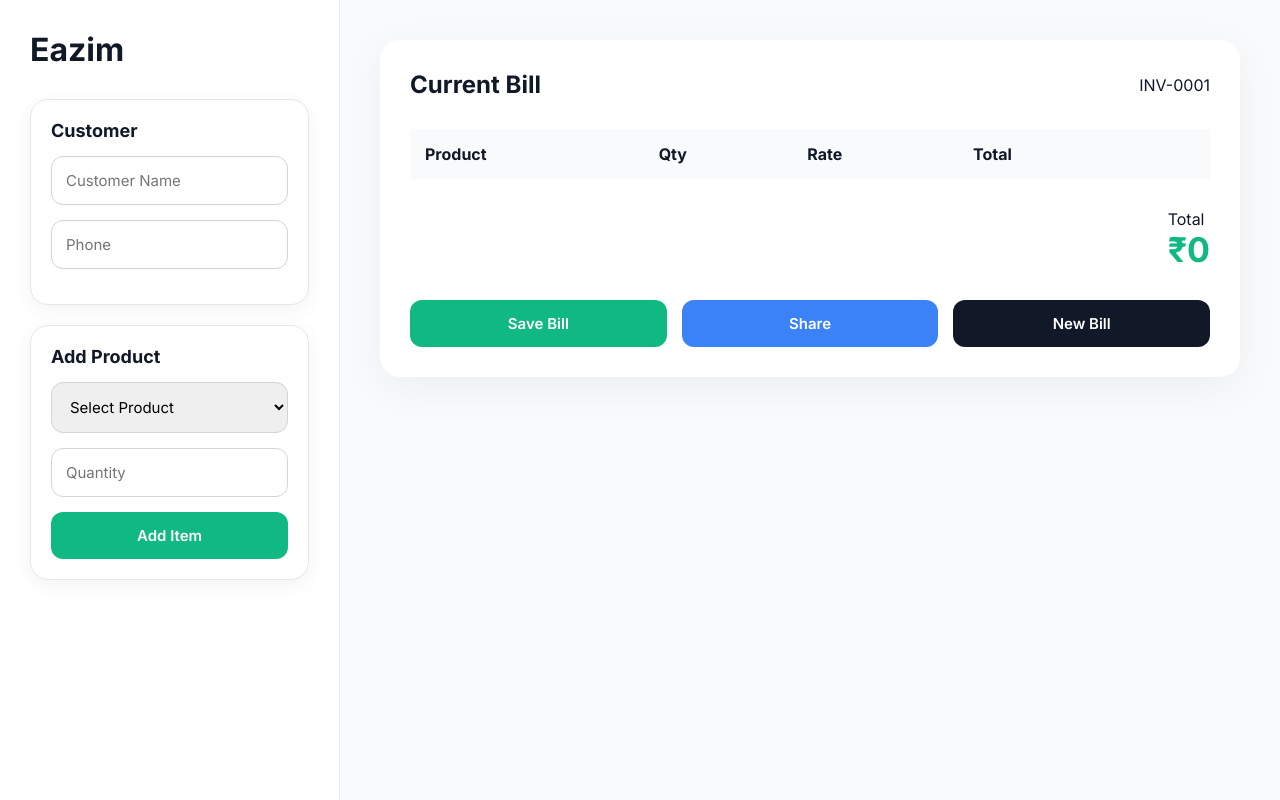
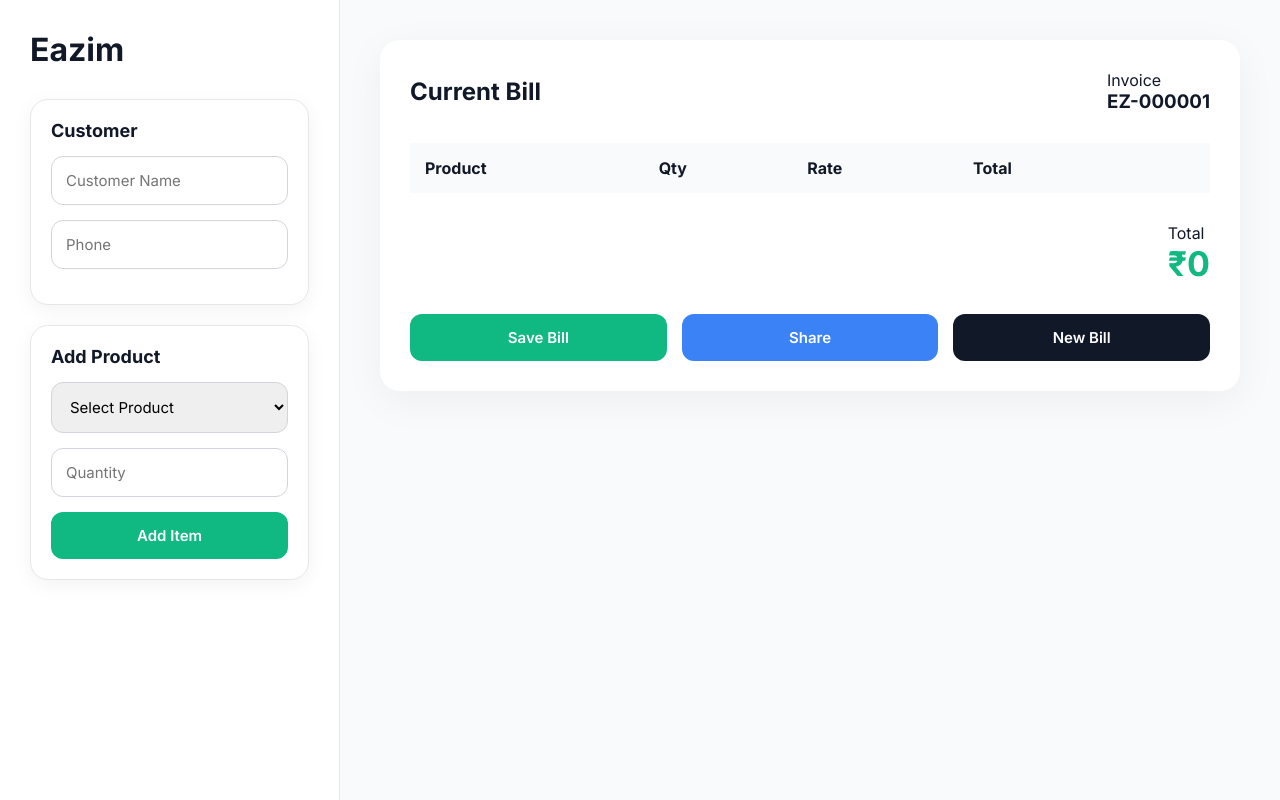
Before and after one commit to talesnframesofficial-alt/eazim, a plain HTML site: page index.html in a window 1280 px wide. Drawn offline with Linux system fonts and the light colour scheme.

Commit message:
Update index.html

```diff
--- a/index.html
+++ b/index.html
@@ -68,9 +68,19 @@
                     <h2>Current Bill</h2>
                 </div>
 
-                <div id="invoiceNo">
-                    INV-0001
-                </div>
+               <div class="invoice-box">
+
+    <span class="label">
+        Invoice
+    </span>
+
+    <h3 id="invoiceNo">
+        EZ-000001
+    </h3>
+
+    <span id="billDate"></span>
+
+       </div>
 
             </div>
 
```
